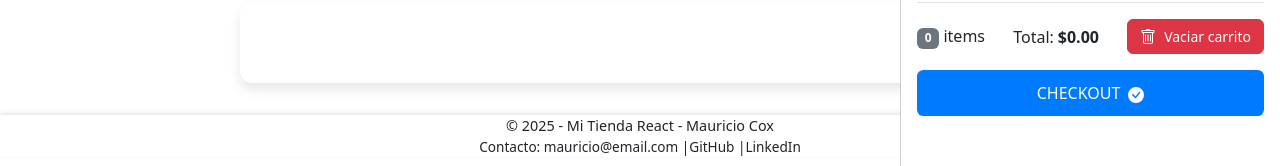
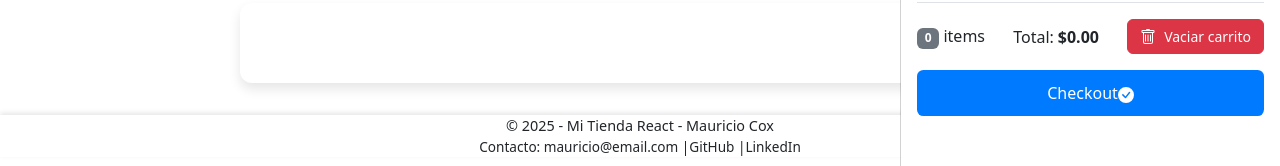
Before and after one commit to coxmau77/PIF_react, a React (Vite) app: page / in a window 1280 px wide. Both pictures are taken after a click on the element 1145 px from the left and 20 px from the top of the page. Shown: the part 155-321 px from the top of the page. Built offline with nearby package versions, Linux system fonts and the light colour scheme.

Commit message:
Fix: agrega o corrige archivo checkoutBtn.module.css

```diff
--- a/src/layout/Nav/CheckOutBtn/index.jsx
+++ b/src/layout/Nav/CheckOutBtn/index.jsx
@@ -1,5 +1,4 @@
 import React, { useCallback } from 'react'
-import styles from './checkOutBtn.module.css';
 
 /**
  * @param {Object} props
@@ -34,9 +33,9 @@ function CheckOutBtn({ cartItems = [], phone = '0000000000', saludo = 'Hola que
     }, [cartItems, phone, saludo, clearCart]);
 
     return (
-        <button className={styles.checkoutBtn} onClick={handleCheckout} disabled={!cartItems.length}>
+        <button  onClick={handleCheckout} disabled={!cartItems.length}>
             <span>{buttonText}</span>
-            <i className={styles.icon}>
+            <i>
                 <svg xmlns="http://www.w3.org/2000/svg" width="16" height="16" fill="currentColor" viewBox="0 0 16 16">
                     <path d="M16 8A8 8 0 1 1 0 8a8 8 0 0 1 16 0m-3.97-3.03a.75.75 0 0 0-1.08.022L7.477 9.417 5.384 7.323a.75.75 0 0 0-1.06 1.06L6.97 11.03a.75.75 0 0 0 1.079-.02l3.992-4.99a.75.75 0 0 0-.01-1.05z" />
                 </svg>
```
